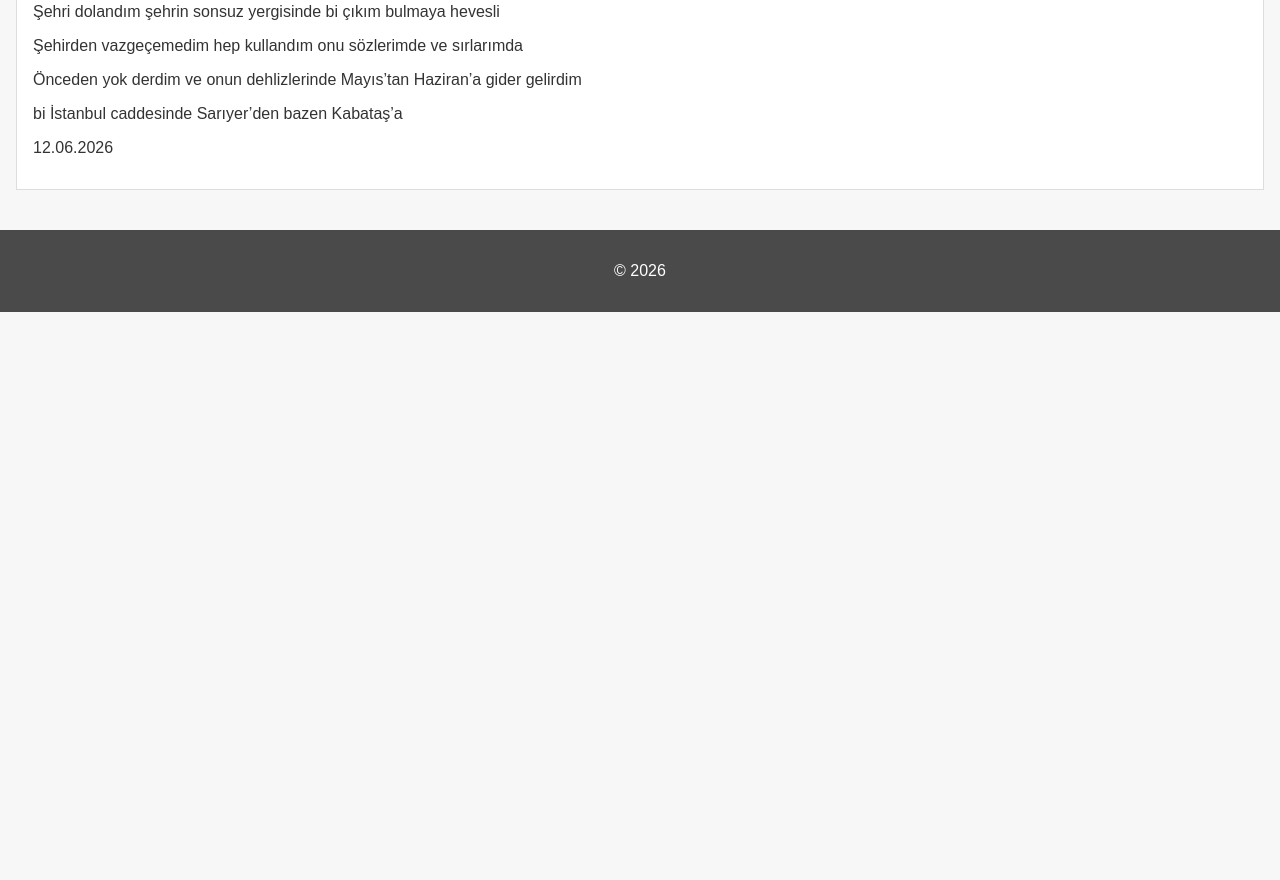
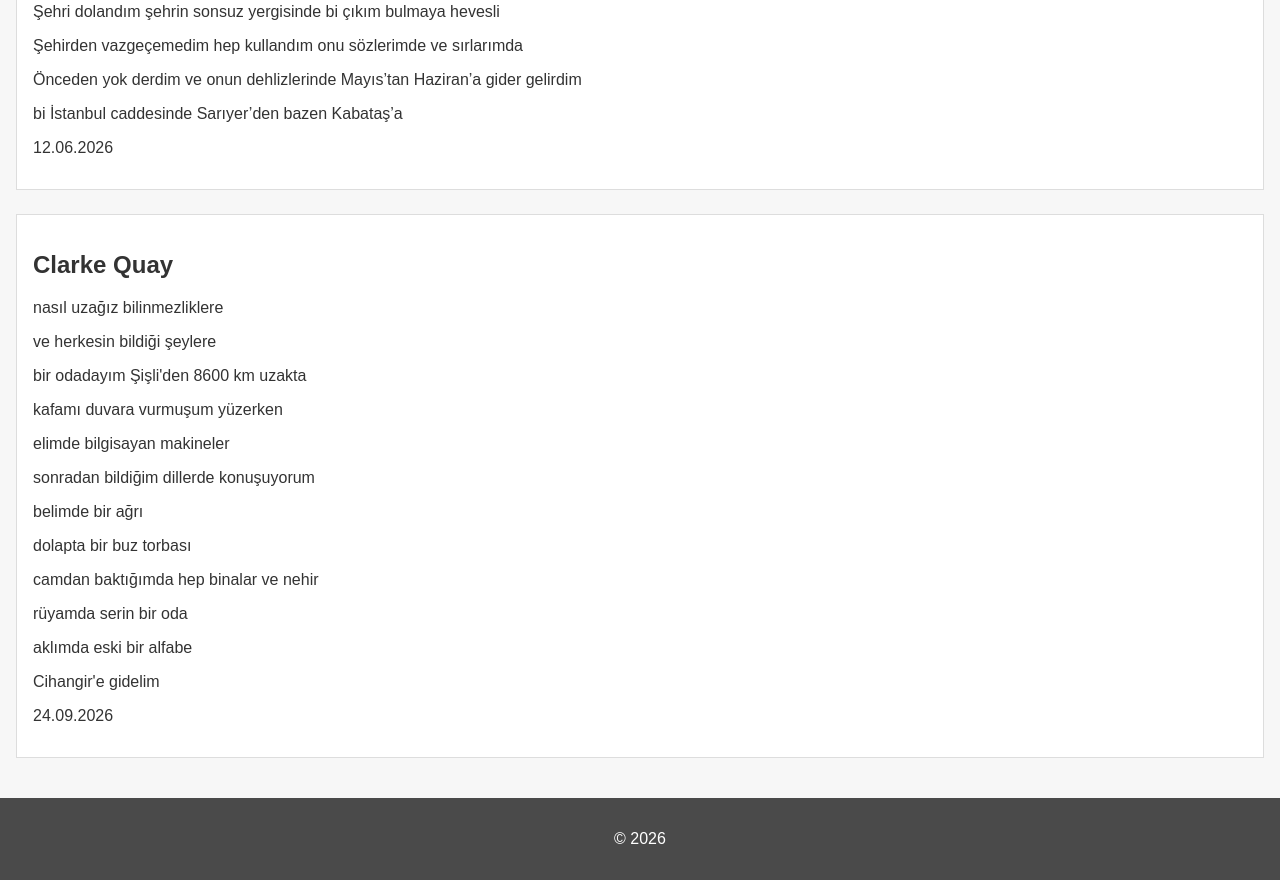
Before and after one commit to ahmethaydarornek/fazladanbirseyler, a plain HTML site: page index.html in a window 1280 px wide. Shown: the part 1379-2259 px from the top of the page. Before the commit the page ends 1691 px from the top, so only its background shows below. Drawn offline with Linux system fonts and the light colour scheme.

Commit message:
[ADD] clarke quay

```diff
--- a/index.html
+++ b/index.html
@@ -54,6 +54,24 @@
             <p>bi İstanbul caddesinde Sarıyer’den bazen Kabataş’a</p>
             <p class="date">12.06.2026</p>
         </div>
+
+        <div class="poem">
+            <h2>Clarke Quay</h2>
+            <p>nasıl uzağız bilinmezliklere</p>
+            <p>ve herkesin bildiği şeylere</p>
+            <p>bir odadayım Şişli'den 8600 km uzakta</p>
+            <p>kafamı duvara vurmuşum yüzerken</p>
+            <p>elimde bilgisayan makineler</p>
+            <p>sonradan bildiğim dillerde konuşuyorum</p>
+            <p>belimde bir ağrı</p>
+            <p>dolapta bir buz torbası</p>
+            <p>camdan baktığımda hep binalar ve nehir</p>
+            <p>rüyamda serin bir oda</p>
+            <p>aklımda eski bir alfabe</p>
+            <p>Cihangir'e gidelim</p>
+            <p class="date">24.09.2026</p>
+        </div>
+
     </main>
     <footer>
         <p>&copy; 2026</p>
```
